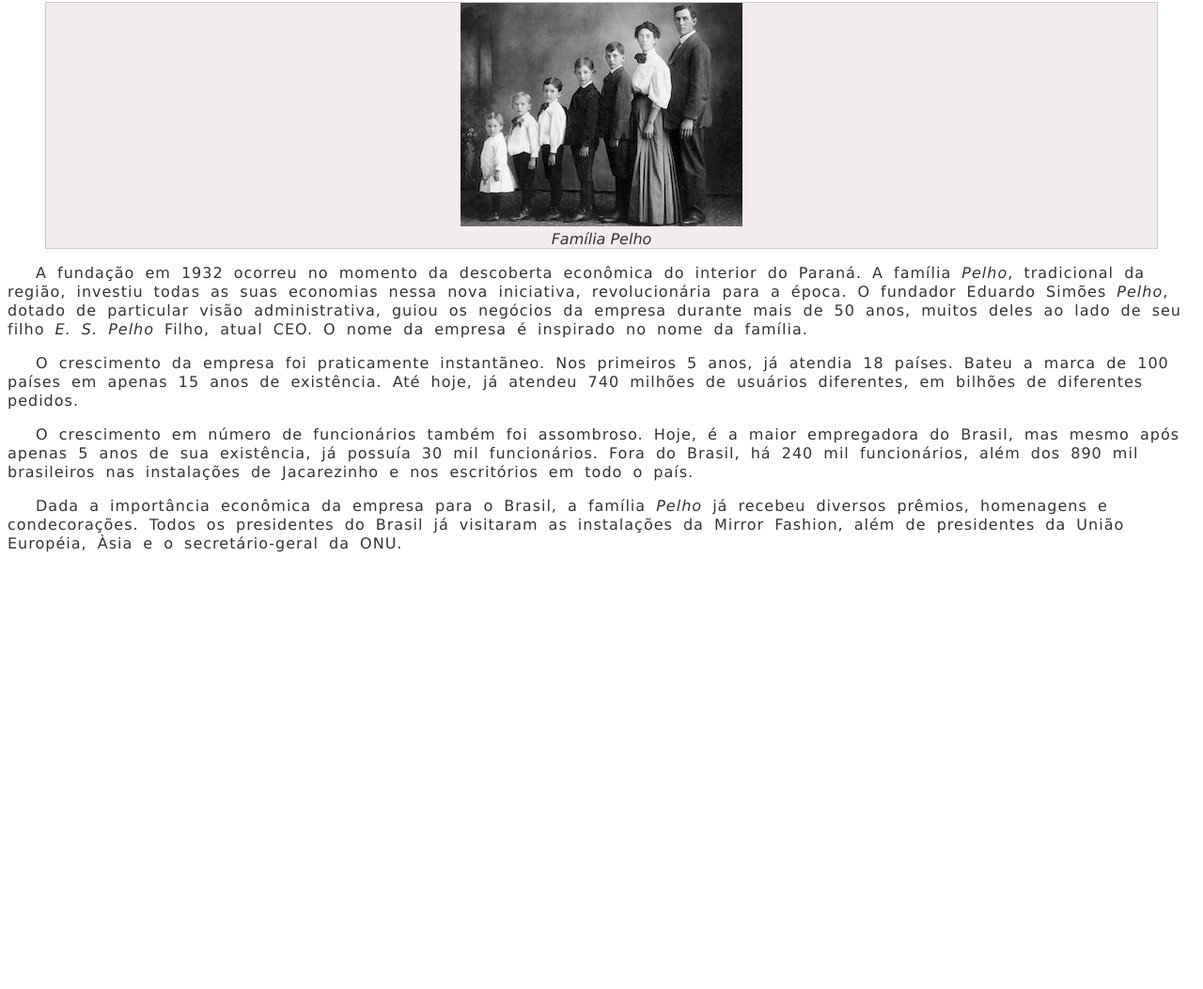
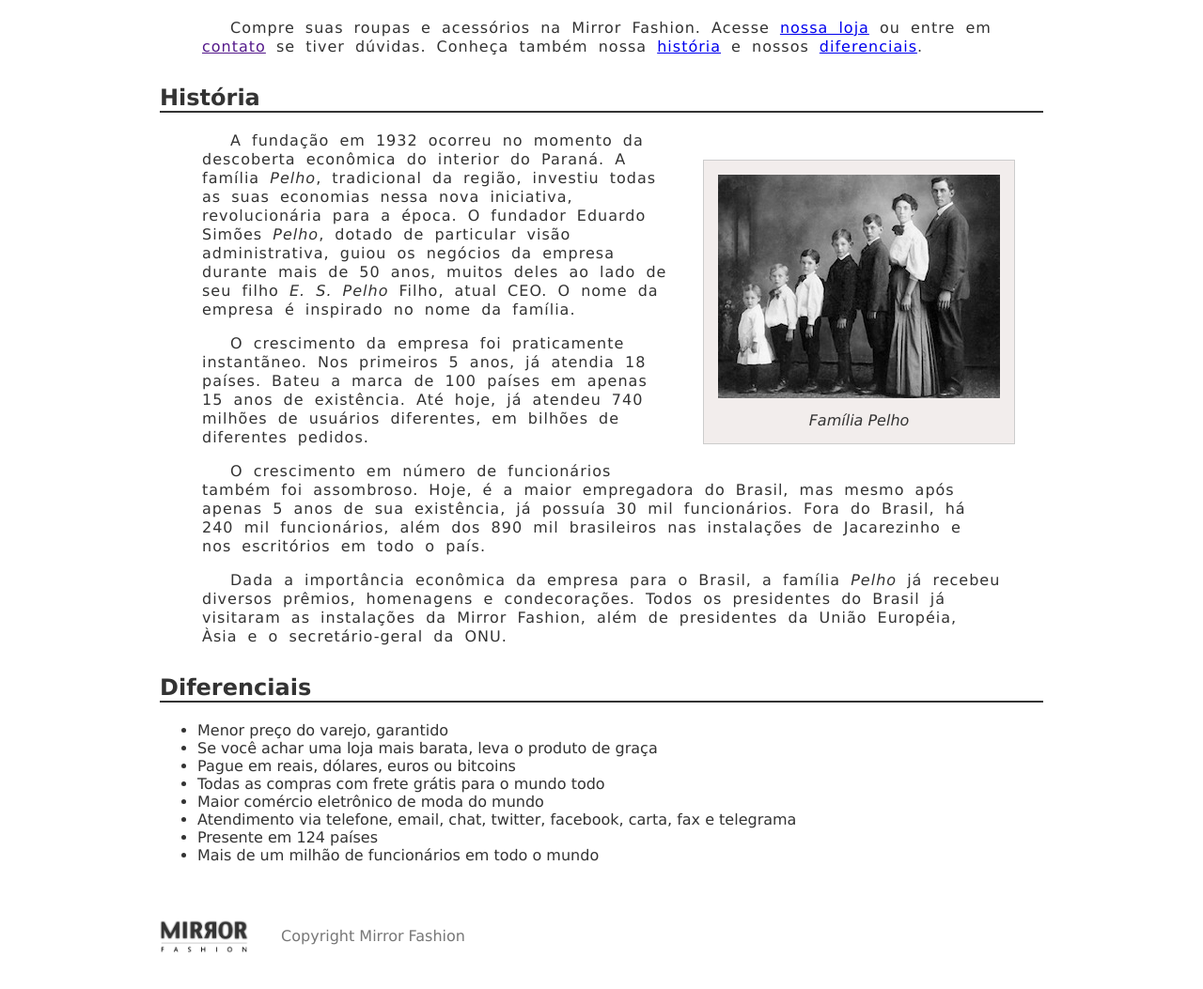
Before and after one commit to pedrohfarantes/mirror-fashion-pw3, a plain HTML site: page sobre.html in a window 1280 px wide. Shown: the part 805-1858 px from the top of the page at 94% size. Before the commit the page ends 1410 px from the top, so only its background shows below. Drawn offline with Linux system fonts and the light colour scheme.

Commit message:
Desenvolvimento do conteudo da aula 04

```diff
--- a/css/sobre.css
+++ b/css/sobre.css
@@ -1,4 +1,7 @@
 body {
+    margin-left: auto;
+    margin-right: auto;
+    width: 940px;
     color: #333333;
     font-family: 'Lucida Sans Unicode', 'Lucida Grande', sans-serif;
 }
@@ -9,22 +12,51 @@
     letter-spacing: 1px;
     word-spacing: 5px;
     text-indent: 30px;
+    padding: 0 45px;
 }
 
 h1 {
     background-color: #bbbab6;
+    padding: 10px;
 }
 
 h2 {
     border-bottom: 2px solid #333333;
+    margin-top: 30px;
 }
 
 figure {
     background-color: #F2EDEC;
     border: 1px solid #CCC;
     text-align: center;
+    padding: 15px;
+    margin: 30px;
 }
 
 figcaption {
     font-style: italic;
+    margin-top: 10px;
 }
+
+#centro-distribuicao {
+    margin-left: auto;
+    margin-right: auto;
+    width: 550px;
+}
+
+#rodape {
+    color: #777;
+    margin: 30px 0;
+    padding: 30px 0;
+}
+
+#rodape img {
+    margin-right: 30px;
+    vertical-align: middle;
+    width: 94px;
+}
+
+#familia-pelho {
+    float: right;
+    margin: 0 0 10 10;
+}
--- a/sobre.html
+++ b/sobre.html
@@ -22,22 +22,24 @@
     </p>
 
     <p>
-        Nosso centro de distribuição fica em <a href="https://g.page/?share">Jacarezinho, no Paraná</a>. De lá, saem 48 aviões que distribuem nossos
-        produtos às casas do mundo todo do nosso centro de distribuição.
+        Nosso centro de distribuição fica em
+        <a href="https://www.google.com.br/maps?q=Jacarezinho" target="blank">Jacarezinho, no Paraná</a>.
+        De lá, saem 48 aviões que distribuem nossos produtos às casas do mundo todo do nosso centro de distribuição.
     </p>
 
-    <figure>
+    <figure id="centro-distribuicao">
         <img src="/Arquivos/img/centro-distribuicao.png" alt="Foto do Centro de Distribuição da Mirror Fashion">
         <figcaption>Centro de distribuição da Mirror Fashion</figcaption>
     </figure>
     <p>
-        Compre suas roupas e acessórios na Mirror Fashion. Acesse <a href="">nossa loja</a> ou entre em <a href="">contato</a> se tiver dúvidas.
-        Conheça também nossa <a href="">história</a> e nossos <a href="">diferenciais</a>.
+        Compre suas roupas e acessórios na Mirror Fashion. Acesse <a href="/index.html">nossa loja</a> ou entre em <a
+            href="">contato</a> se tiver dúvidas.
+        Conheça também nossa <a href="#historia">história</a> e nossos <a href="#diferenciais">diferenciais</a>.
     </p>
 
-    <h2>História</h2>
+    <h2 id="historia">História</h2>
 
-    <figure>
+    <figure id="familia-pelho">
         <img src="/Arquivos/img/familia-pelho.jpg" alt="Foto da Família Pelho">
         <figcaption>Família <em>Pelho</em></figcaption>
     </figure>
@@ -69,6 +71,22 @@
         além de presidentes da União Européia, Àsia e o secretário-geral da ONU.
     </p>
 
+    <h2 id="diferenciais">Diferenciais</h2>
+    <ul>
+        <li>Menor preço do varejo, garantido</li>
+        <li>Se você achar uma loja mais barata, leva o produto de graça</li>
+        <li>Pague em reais, dólares, euros ou bitcoins</li>
+        <li>Todas as compras com frete grátis para o mundo todo</li>
+        <li>Maior comércio eletrônico de moda do mundo</li>
+        <li>Atendimento via telefone, email, chat, twitter, facebook, carta, fax e telegrama</li>
+        <li>Presente em 124 países</li>
+        <li>Mais de um milhão de funcionários em todo o mundo</li>
+    </ul>
+
+    <div id="rodape">
+        <img src="/Arquivos/img/logo.png" alt="Logo da Mirror Fashion">
+        Copyright Mirror Fashion
+    </div>
 
 </body>
 
```
